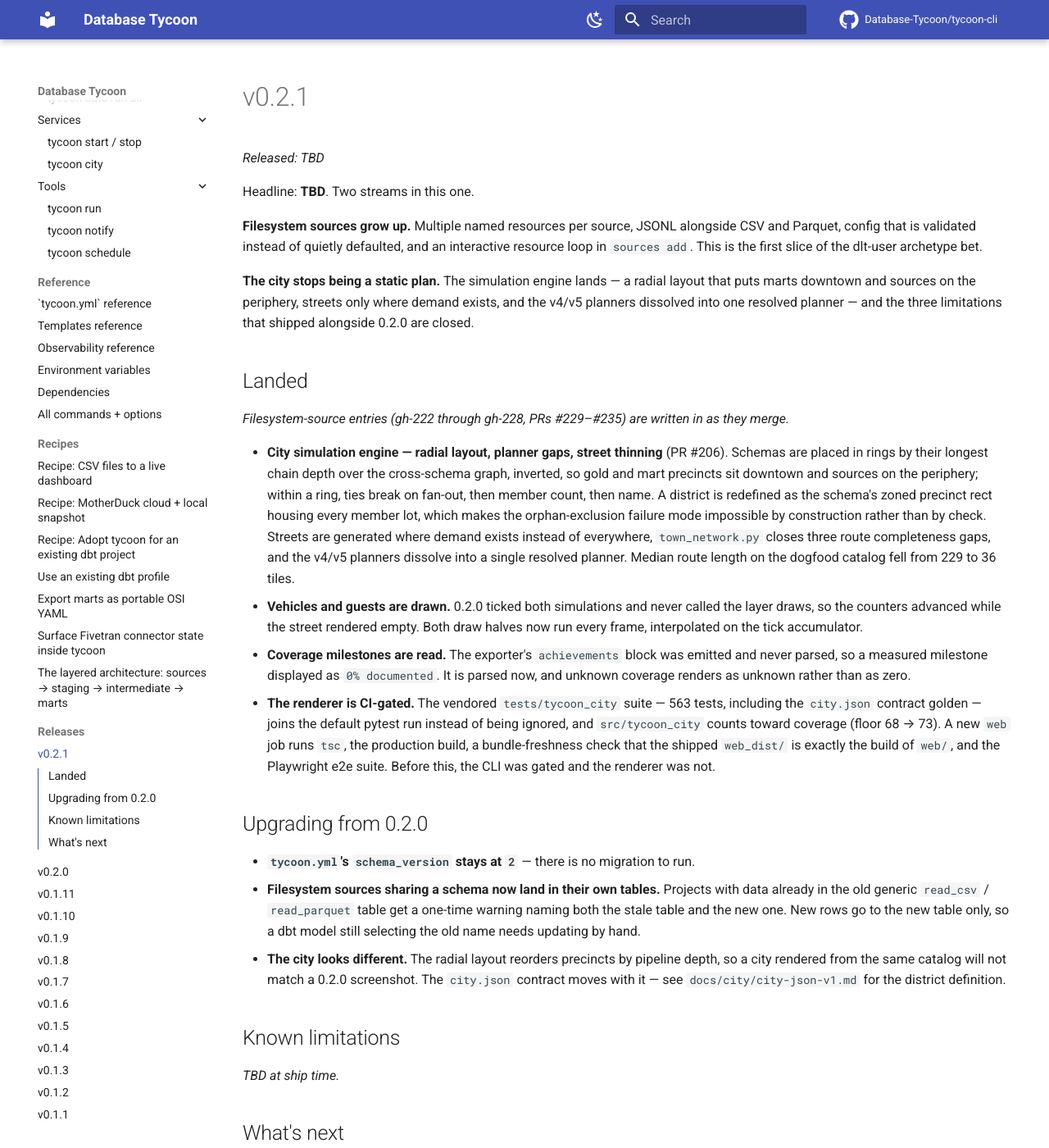
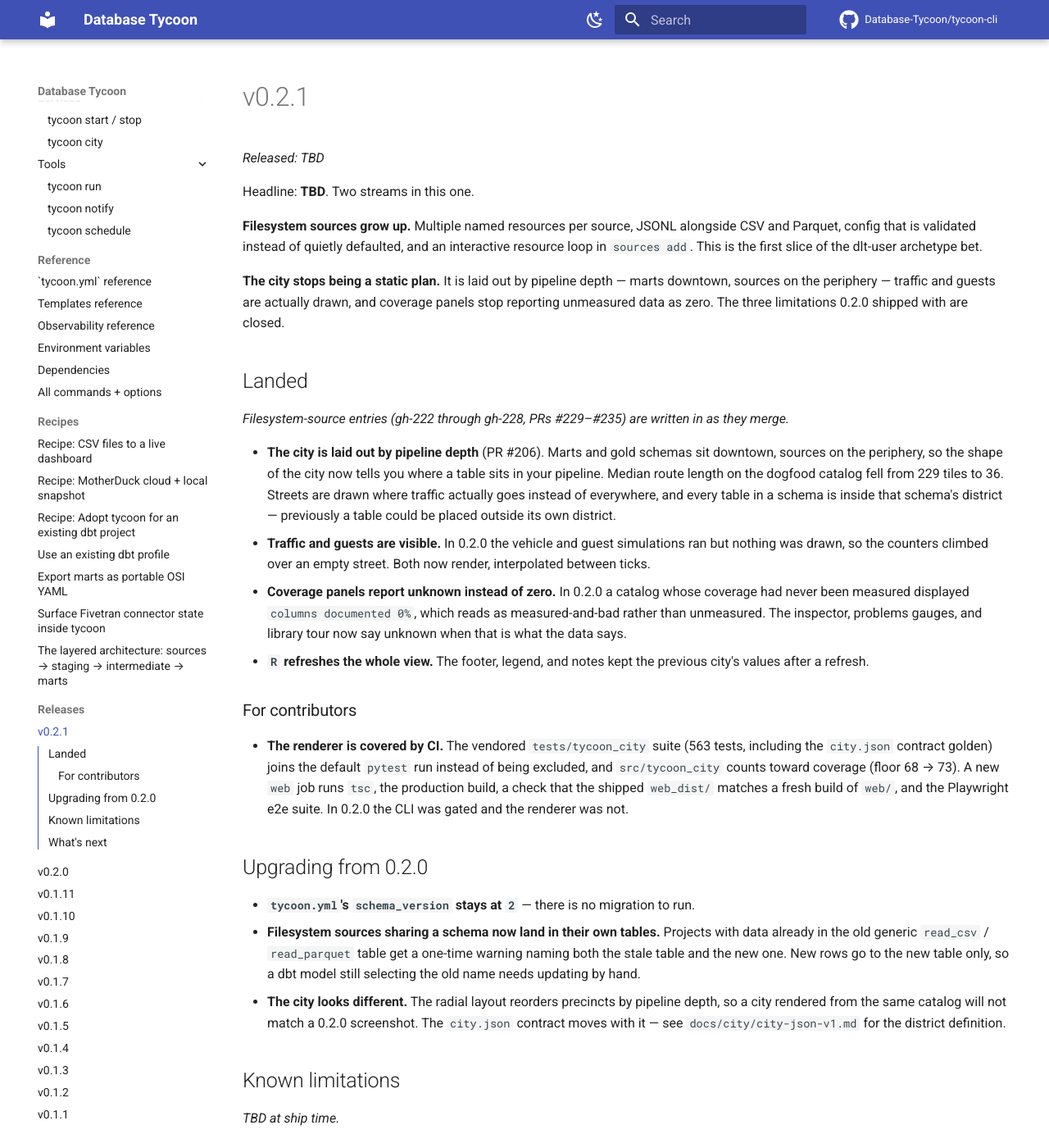
Before and after one commit to Database-Tycoon/tycoon-cli, an MkDocs documentation site: the page built from docs/releases/v0.2.1.md, in a window 1280 px wide and 1400 px high. Shown: the whole window at 82% size. Built offline with MkDocs 1.6.1 and Material for MkDocs 9.7.7, drawn with Linux system fonts in a browser that asks for light colours; comment, search, counter and statistics services are not loaded.

Commit message:
docs(v0.2.1): write the release notes around observable effects
Rewrites the Landed entries to lead with what a reader sees rather than
how it was built, and splits the CI gating out as contributor-facing, per
skills/repository-writing-style/references/release-notes.md (which landed
on main after this page was drafted).

Co-Authored-By: Claude Opus 5 (1M context) <noreply@anthropic.com>

```diff
--- a/docs/releases/v0.2.1.md
+++ b/docs/releases/v0.2.1.md
@@ -16,44 +16,43 @@ JSONL alongside CSV and Parquet, config that is validated instead of
 quietly defaulted, and an interactive resource loop in `sources add`.
 This is the first slice of the dlt-user archetype bet.
 
-**The city stops being a static plan.** The simulation engine lands — a
-radial layout that puts marts downtown and sources on the periphery,
-streets only where demand exists, and the v4/v5 planners dissolved into
-one resolved planner — and the three limitations that shipped alongside
-0.2.0 are closed.
+**The city stops being a static plan.** It is laid out by pipeline
+depth — marts downtown, sources on the periphery — traffic and guests
+are actually drawn, and coverage panels stop reporting unmeasured data
+as zero. The three limitations 0.2.0 shipped with are closed.
 
 ## Landed
 
 _Filesystem-source entries (gh-222 through gh-228, PRs #229–#235) are
 written in as they merge._
 
-- **City simulation engine — radial layout, planner gaps, street
-  thinning** (PR #206). Schemas are placed in rings by their longest
-  chain depth over the cross-schema graph, inverted, so gold and mart
-  precincts sit downtown and sources on the periphery; within a ring,
-  ties break on fan-out, then member count, then name. A district is
-  redefined as the schema's zoned precinct rect housing every member
-  lot, which makes the orphan-exclusion failure mode impossible by
-  construction rather than by check. Streets are generated where demand
-  exists instead of everywhere, `town_network.py` closes three route
-  completeness gaps, and the v4/v5 planners dissolve into a single
-  resolved planner. Median route length on the dogfood catalog fell
-  from 229 to 36 tiles.
-- **Vehicles and guests are drawn.** 0.2.0 ticked both simulations and
-  never called the layer draws, so the counters advanced while the
-  street rendered empty. Both draw halves now run every frame,
-  interpolated on the tick accumulator.
-- **Coverage milestones are read.** The exporter's `achievements` block
-  was emitted and never parsed, so a measured milestone displayed as
-  `0% documented`. It is parsed now, and unknown coverage renders as
-  unknown rather than as zero.
-- **The renderer is CI-gated.** The vendored `tests/tycoon_city` suite —
-  563 tests, including the `city.json` contract golden — joins the
-  default pytest run instead of being ignored, and `src/tycoon_city`
-  counts toward coverage (floor 68 → 73). A new `web` job runs `tsc`,
-  the production build, a bundle-freshness check that the shipped
-  `web_dist/` is exactly the build of `web/`, and the Playwright e2e
-  suite. Before this, the CLI was gated and the renderer was not.
+- **The city is laid out by pipeline depth** (PR #206). Marts and gold
+  schemas sit downtown, sources on the periphery, so the shape of the
+  city now tells you where a table sits in your pipeline. Median route
+  length on the dogfood catalog fell from 229 tiles to 36. Streets are
+  drawn where traffic actually goes instead of everywhere, and every
+  table in a schema is inside that schema's district — previously a
+  table could be placed outside its own district.
+- **Traffic and guests are visible.** In 0.2.0 the vehicle and guest
+  simulations ran but nothing was drawn, so the counters climbed over
+  an empty street. Both now render, interpolated between ticks.
+- **Coverage panels report unknown instead of zero.** In 0.2.0 a
+  catalog whose coverage had never been measured displayed
+  `columns documented 0%`, which reads as measured-and-bad rather than
+  unmeasured. The inspector, problems gauges, and library tour now say
+  unknown when that is what the data says.
+- **`R` refreshes the whole view.** The footer, legend, and notes kept
+  the previous city's values after a refresh.
+
+### For contributors
+
+- **The renderer is covered by CI.** The vendored `tests/tycoon_city`
+  suite (563 tests, including the `city.json` contract golden) joins
+  the default `pytest` run instead of being excluded, and
+  `src/tycoon_city` counts toward coverage (floor 68 → 73). A new `web`
+  job runs `tsc`, the production build, a check that the shipped
+  `web_dist/` matches a fresh build of `web/`, and the Playwright e2e
+  suite. In 0.2.0 the CLI was gated and the renderer was not.
 
 ## Upgrading from 0.2.0
 
```
